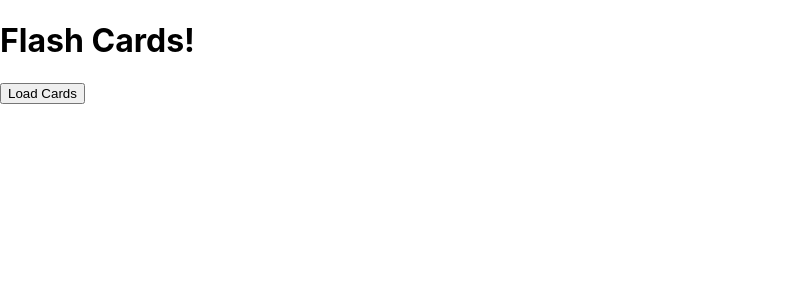
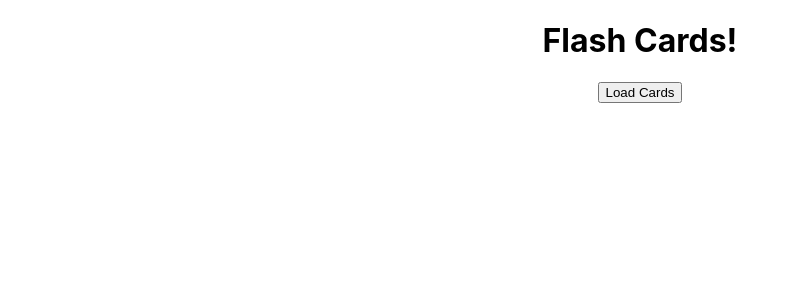
Before and after one commit to nico-martinucci/flash-cards-ts, a React (Create React App) app: page / in a window 1280 px wide. Shown: the top 300 px of the page, without its empty margins (0-798 px from the left). Built offline with nearby package versions, Linux system fonts and the light colour scheme.

Commit message:
add and link CardHolder style sheet

```diff
--- /dev/null
+++ b/src/CardHolder.css
@@ -0,0 +1,5 @@
+.CardHolder-container {
+    display: flex;
+    flex-direction: column;
+    align-items: center;
+}
--- a/src/CardHolder.tsx
+++ b/src/CardHolder.tsx
@@ -2,6 +2,7 @@ import { useState } from "react"
 import Card from "./Card"
 import { ICard } from "./Card";
 import cardData from "./cardData";
+import "./CardHolder.css"
 
 /**
  *
```
